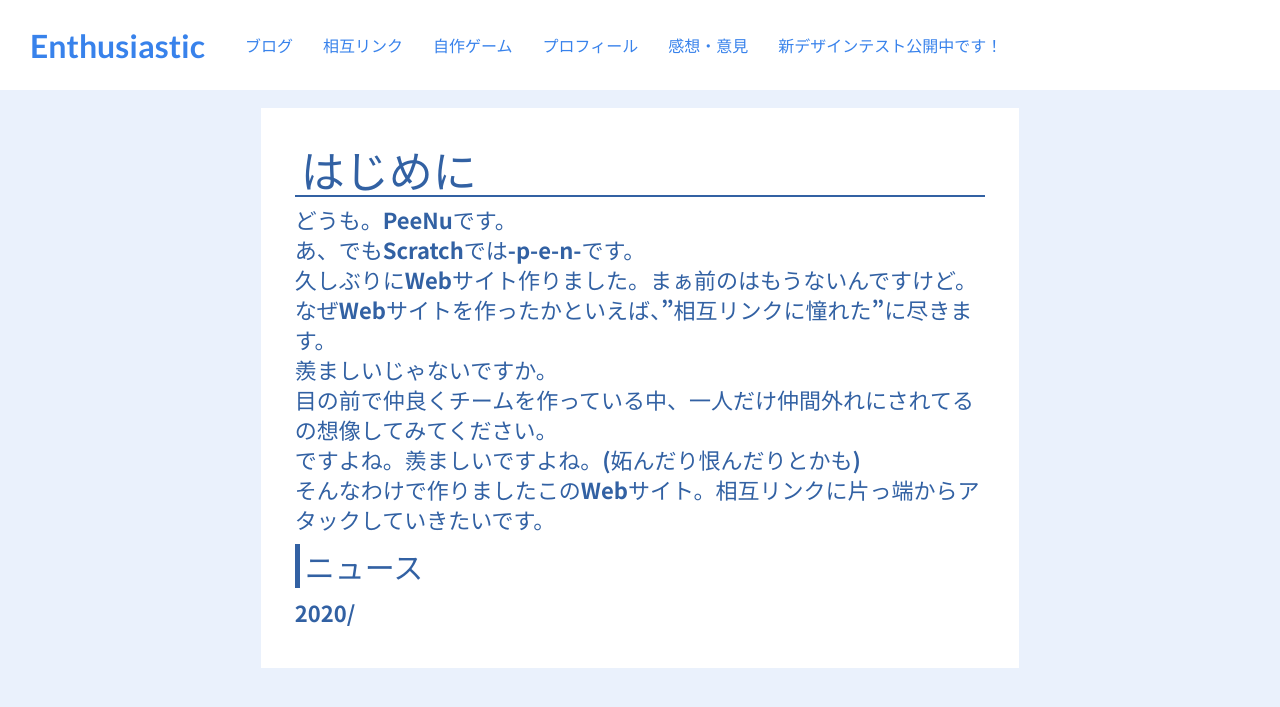
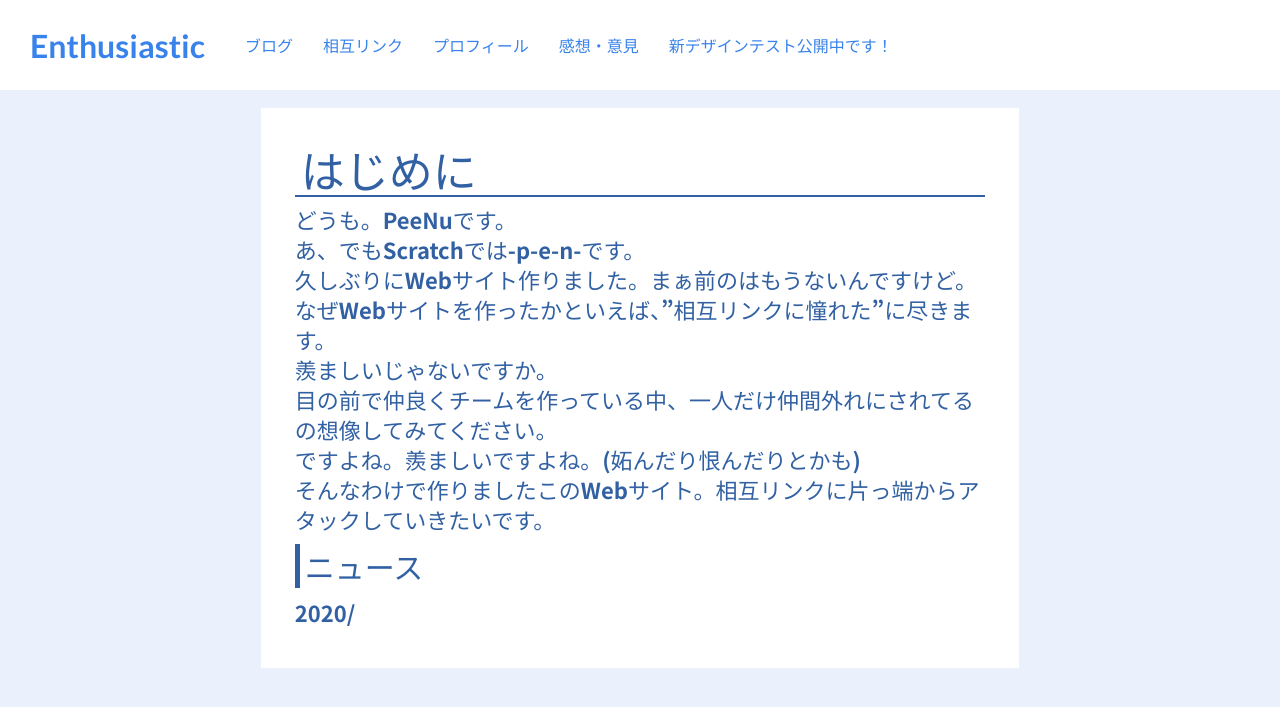
Before and after one commit to Diawadenta/Diawadenta.github.io, a Jekyll site: the page built from index.md, in a window 1280 px wide. Shown: the top 707 px of the page. Built offline with Jekyll 4.4.1, drawn with Linux system fonts in a browser that asks for light colours.

Commit message:
Update header.html

```diff
--- a/_includes/header.html
+++ b/_includes/header.html
@@ -4,7 +4,6 @@
     <ul class="menu">
       <li><a href="/posts">ブログ</a></li>
       <li><a href="/interlinks">相互リンク</a></li>
-      <li><a href="/games">自作ゲーム</a></li>
       <li><a href="/profile">プロフィール</a></li>
       <li><a href="https://scratch.mit.edu/studios/27464523">感想・意見</a></li>
       <li><a href="https://scratch.mit.edu/studios/27464523">新デザインテスト公開中です！</a></li>
```
